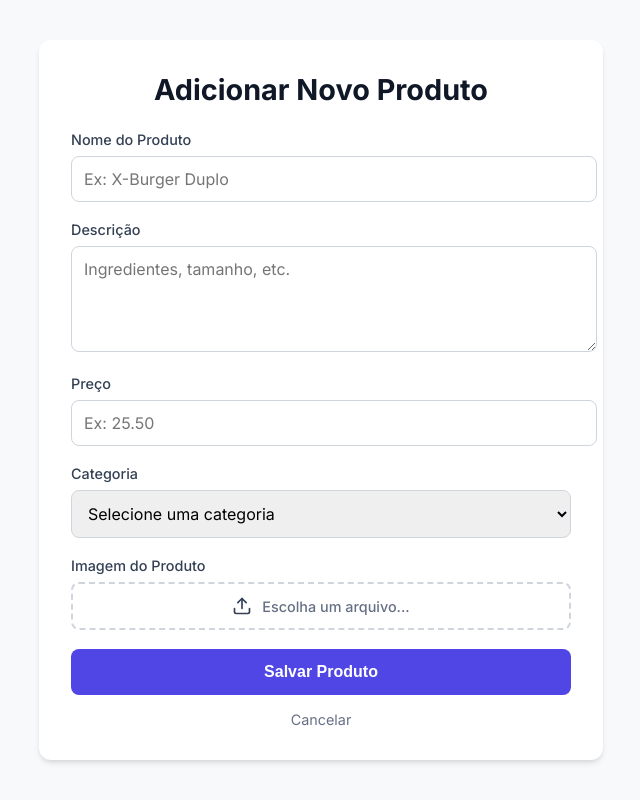
After one commit to esterarraiz/cardapio-digital, a PHP site: page /app/Views/produtos/criar.php in a window 1280 px wide. The commit adds this page. Shown: the whole page, without its empty margins (319-959 px from the left). Run offline with PHP 8.4, Linux system fonts and the light colour scheme; the template is opened without the code that fills it, so the values that code supplies are empty.

Commit message:
feat: Criação do formulário de adição de produtos

```diff
--- /dev/null
+++ b/app/Views/produtos/criar.php
@@ -0,0 +1,65 @@
+<!DOCTYPE html>
+<html lang="pt-br">
+<head>
+    <meta charset="UTF-8">
+    <meta name="viewport" content="width=device-width, initial-scale=1.0">
+    <title>Adicionar Novo Produto</title>
+    <link rel="preconnect" href="https://fonts.googleapis.com">
+    <link rel="preconnect" href="https://fonts.gstatic.com" crossorigin>
+    <link href="https://fonts.googleapis.com/css2?family=Inter:wght@400;500;600;700&display=swap" rel="stylesheet">
+    <link rel="stylesheet" href="/css/criar.css">
+</head>
+<body>
+    <div class="container">
+        <h1>Adicionar Novo Produto</h1>
+        <form action="/produtos/salvar" method="POST" enctype="multipart/form-data">
+
+            <label for="nome">Nome do Produto</label>
+            <input type="text" id="nome" name="nome" placeholder="Ex: X-Burger Duplo" required>
+
+            <label for="descricao">Descrição</label>
+            <textarea id="descricao" name="descricao" rows="4" placeholder="Ingredientes, tamanho, etc."></textarea>
+
+            <label for="preco">Preço</label>
+            <input type="number" id="preco" name="preco" step="0.01" placeholder="Ex: 25.50" required>
+
+            <label for="categoria_id">Categoria</label>
+            <select name="categoria_id" id="categoria_id" required>
+                <option value="" disabled selected>Selecione uma categoria</option>
+                <?php foreach ($data['categorias'] as $categoria): ?>
+                    <option value="<?= $categoria['id'] ?>">
+                        <?= htmlspecialchars($categoria['nome']) ?>
+                    </option>
+                <?php endforeach; ?>
+            </select>
+
+            <div class="input-file-wrapper">
+                <label for="imagem">Imagem do Produto</label>
+                <label for="imagem" class="input-file-label">
+                    <svg xmlns="http://www.w3.org/2000/svg" width="20" height="20" viewBox="0 0 24 24" fill="none" stroke="currentColor" stroke-width="2" stroke-linecap="round" stroke-linejoin="round"><path d="M21 15v4a2 2 0 0 1-2 2H5a2 2 0 0 1-2-2v-4"></path><polyline points="17 8 12 3 7 8"></polyline><line x1="12" y1="3" x2="12" y2="15"></line></svg>
+                    <span class="file-name">Escolha um arquivo...</span>
+                </label>
+                <input type="file" id="imagem" name="imagem" accept="image/png, image/jpeg, image/webp">
+            </div>
+
+            <button type="submit">Salvar Produto</button>
+            <a href="/produtos" class="cancelar">Cancelar</a>
+        </form>
+    </div>
+
+    <script>
+        // Pequeno script para mostrar o nome do arquivo selecionado
+        const inputFile = document.getElementById('imagem');
+        const fileNameSpan = document.querySelector('.file-name');
+
+        inputFile.addEventListener('change', function(event) {
+            const files = event.target.files;
+            if (files.length > 0) {
+                fileNameSpan.textContent = files[0].name;
+            } else {
+                fileNameSpan.textContent = 'Escolha um arquivo...';
+            }
+        });
+    </script>
+</body>
+</html>
--- /dev/null
+++ b/public/css/criar.css
@@ -0,0 +1,142 @@
+
+@import url('https://fonts.googleapis.com/css2?family=Inter:wght@400;500;600;700&display=swap');
+
+:root {
+    --cor-primaria: #4f46e5;
+    --cor-fundo: #f8f9fa;
+    --cor-texto: #344054;
+    --cor-borda: #d0d5dd;
+    --cor-branca: #ffffff;
+    --sombra-caixa: 0 4px 6px -1px rgb(0 0 0 / 0.1), 0 2px 4px -2px rgb(0 0 0 / 0.1);
+}
+
+body {
+    font-family: 'Inter', sans-serif;
+    background-color: var(--cor-fundo);
+    color: var(--cor-texto);
+    margin: 0;
+    display: flex;
+    justify-content: center;
+    align-items: center;
+    min-height: 100vh;
+    padding: 1em;
+    box-sizing: border-box;
+}
+
+.container {
+    background: var(--cor-branca);
+    padding: 2rem;
+    border-radius: 12px;
+    box-shadow: var(--sombra-caixa);
+    width: 100%;
+    max-width: 500px;
+    animation: fadeIn 0.4s ease-out;
+}
+
+h1 {
+    text-align: center;
+    font-weight: 700;
+    font-size: 1.8rem;
+    color: #101828;
+    margin-top: 0;
+    margin-bottom: 1.5rem;
+}
+
+
+form label {
+    font-weight: 500;
+    margin-bottom: 0.5rem;
+    display: block;
+    font-size: 0.9rem;
+}
+
+input[type="text"],
+input[type="number"],
+textarea,
+select {
+    width: 100%;
+    padding: 12px;
+    border: 1px solid var(--cor-borda);
+    border-radius: 8px;
+    margin-bottom: 1.2rem;
+    font-size: 1rem;
+    font-family: 'Inter', sans-serif;
+    transition: all 0.2s ease;
+}
+
+input:focus, textarea:focus, select:focus {
+    border-color: var(--cor-primaria);
+    outline: none;
+    box-shadow: 0 0 0 3px rgba(79, 70, 229, 0.1);
+}
+
+.input-file-wrapper {
+    margin-bottom: 1.2rem;
+}
+
+input[type="file"] {
+    display: none;
+}
+
+.input-file-label {
+    display: flex;
+    align-items: center;
+    justify-content: center;
+    padding: 12px;
+    border: 2px dashed var(--cor-borda);
+    border-radius: 8px;
+    cursor: pointer;
+    transition: all 0.2s ease;
+}
+
+.input-file-label:hover {
+    border-color: var(--cor-primaria);
+    background-color: #f9fafb;
+}
+
+.file-name {
+    margin-left: 10px;
+    font-size: 0.9rem;
+    color: #667085;
+}
+
+/* --- Botão Principal e Link de Cancelar --- */
+button[type="submit"] {
+    width: 100%;
+    background: var(--cor-primaria);
+    color: white;
+    padding: 14px;
+    border: none;
+    border-radius: 8px;
+    font-size: 1rem;
+    font-weight: 600;
+    cursor: pointer;
+    transition: background-color 0.2s ease, transform 0.1s ease;
+}
+
+button[type="submit"]:hover {
+    background: #4338ca;
+}
+
+button[type="submit"]:active {
+    transform: scale(0.98);
+}
+
+.cancelar {
+    display: block;
+    text-align: center;
+    margin-top: 1rem;
+    color: #667085;
+    font-size: 0.9rem;
+    text-decoration: none;
+    transition: color 0.2s;
+}
+
+.cancelar:hover {
+    color: var(--cor-primaria);
+}
+
+@keyframes fadeIn {
+    from { opacity: 0; transform: translateY(-20px); }
+    to { opacity: 1; transform: translateY(0); }
+}
--- a/public/index.php
+++ b/public/index.php
@@ -1,7 +1,11 @@
 <?php
-// Em: public/index.php
+
+session_start();
 
 require_once __DIR__ . '/../vendor/autoload.php';
+
+$dotenv = Dotenv\Dotenv::createImmutable(__DIR__ . '/..');
+$dotenv->load();
 
 use App\Core\Router;
 
```
Also changed, not shown: app/Controllers/HomeController.php (+2 -12 lines), app/Controllers/ProdutoController.php (added, +19 -0 lines), app/Core/Controller.php (+3 -10 lines), app/Core/Router.php (+3 -7 lines), app/Models/CategoriaModel.php (added, +27 -0 lines), app/Views/home/index.php (+11 -17 lines), config/Database.php (+15 -45 lines), public/css/home.css (added, +61 -0 lines).
